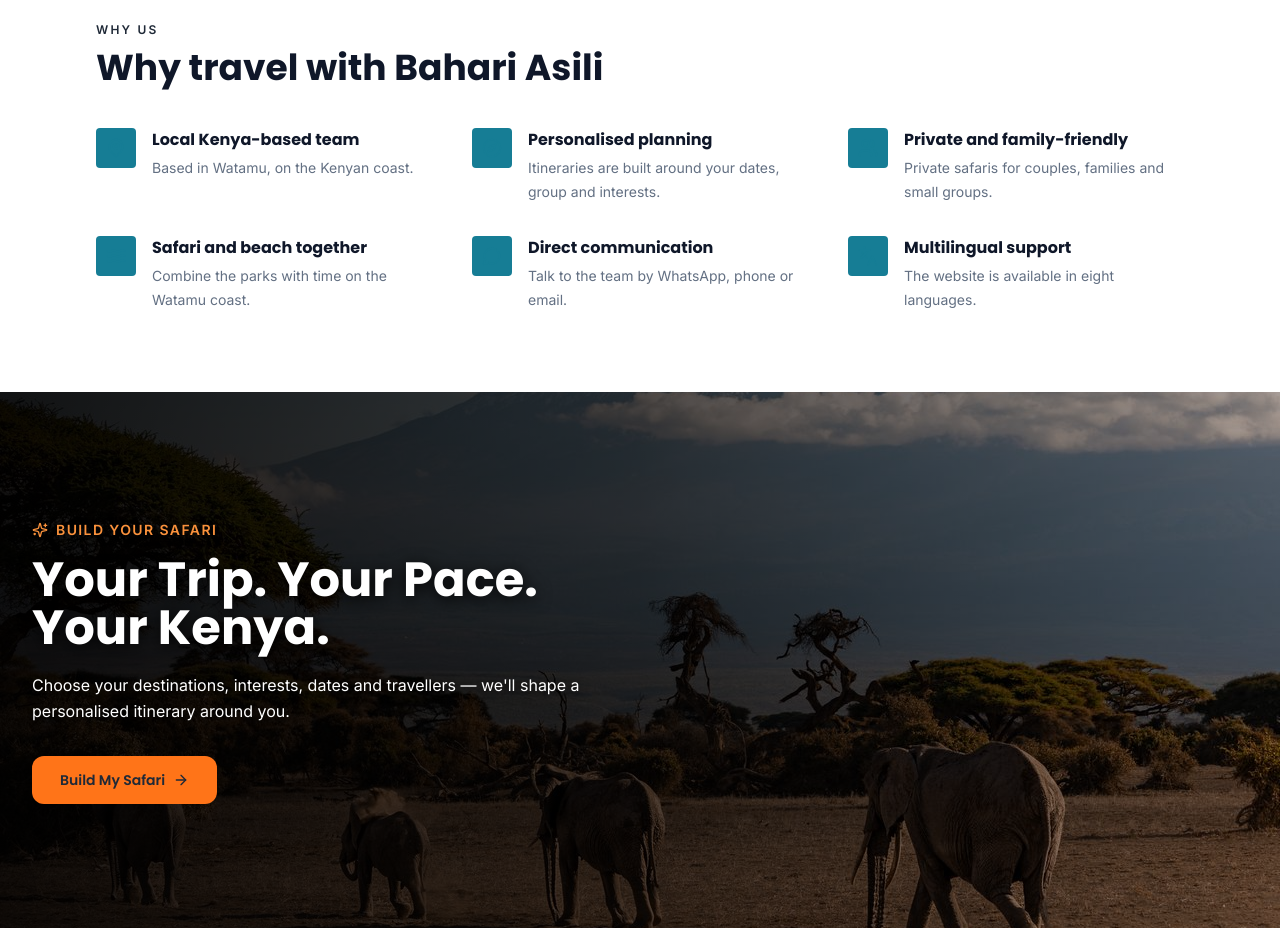
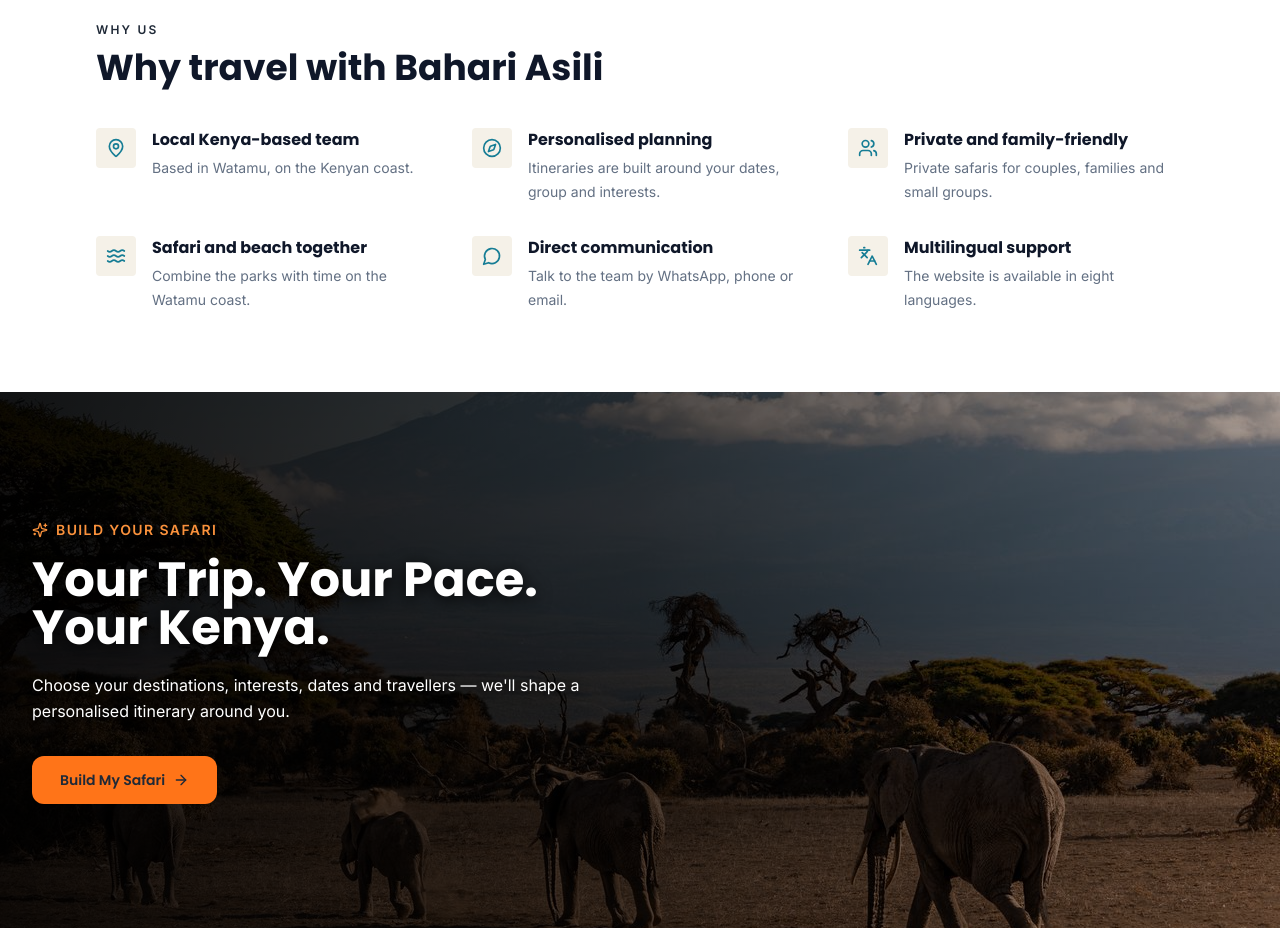
Before and after one commit to Sheddymae/bahari-asili-safaris, a Next.js app: page / in a window 1280 px wide. Shown: the part 3100-4028 px from the top of the page. Built offline with nearby package versions, Linux system fonts and the light colour scheme; no server answers.

Commit message:
Use neutral light surfaces for low-intensity brand background tokens

```diff
--- a/app/globals.css
+++ b/app/globals.css
@@ -319,7 +319,10 @@ footer.bg-foreground .text-safari-400 { color: #FFB37E; }
    surface tokens must therefore resolve to sand, and orange surfaces use ink. */
 .bg-safari-50,
 .bg-safari-100,
-.bg-safari-200 {
+.bg-safari-200,
+.bg-ocean-50,
+.bg-ocean-100,
+.bg-ocean-200 {
   background-color: var(--brand-sand) !important;
 }
 
```
